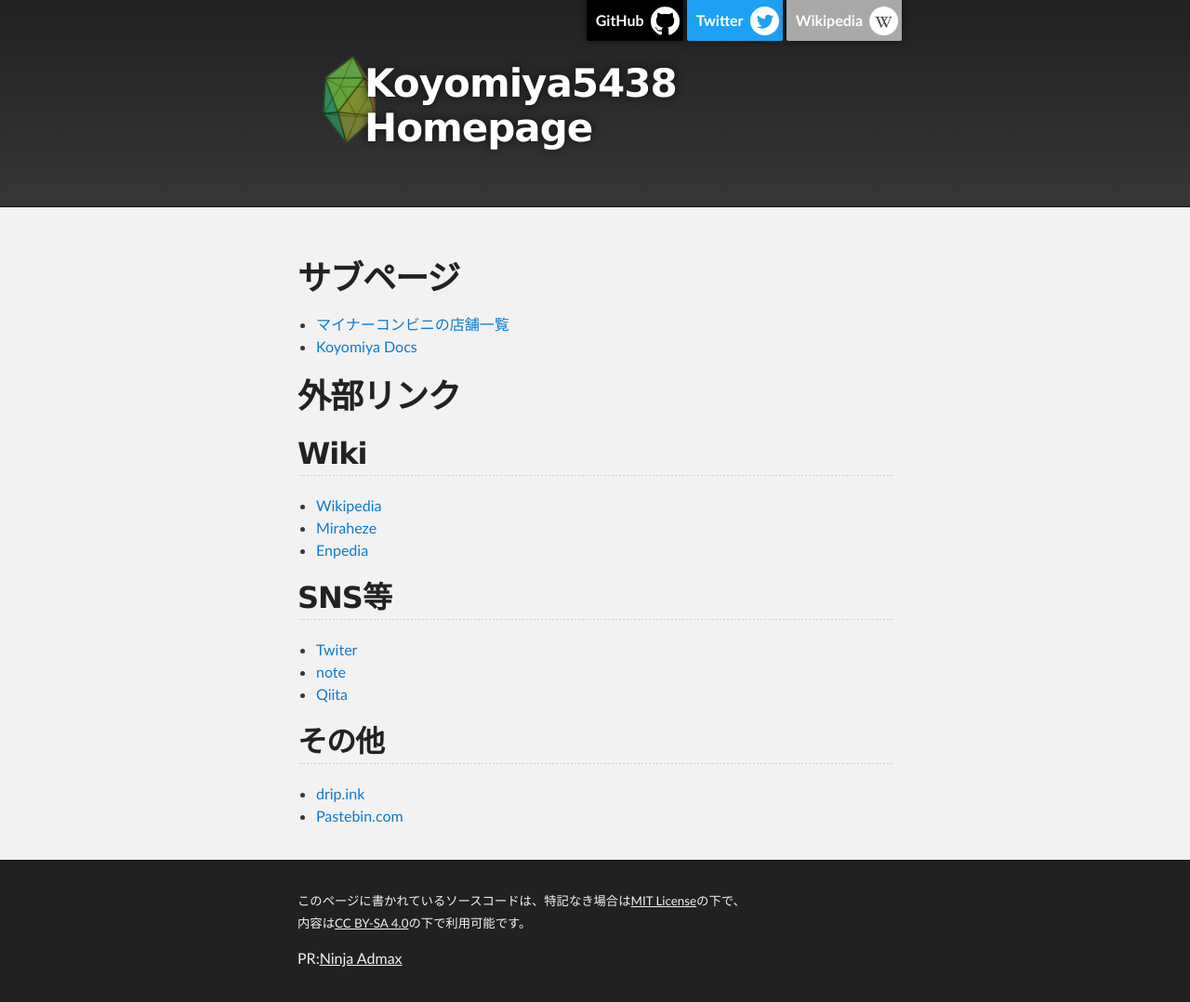
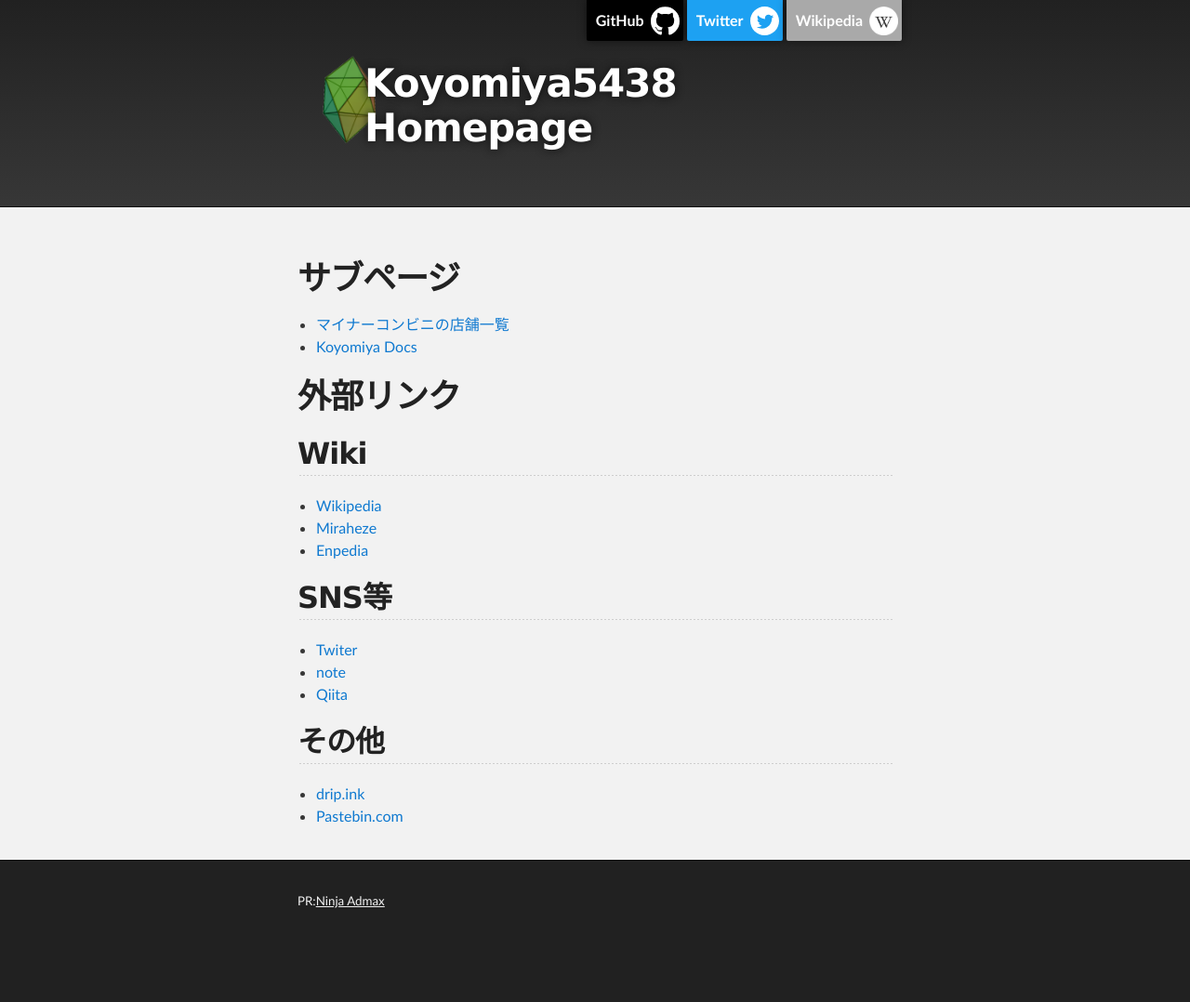
Before and after one commit to koyomiyahouya/koyomiyahouya.github.io, a Jekyll site: the page built from index.md, in a window 1280 px wide. Shown: the whole page at 93% size. Built offline with Jekyll 4.4.1, drawn with Linux system fonts in a browser that asks for light colours; the repository's description, which GitHub fills in, is left out; after the commit the page ends 1015 px from its top, so only the background shows below that.

Commit message:
Update default.html

```diff
--- a/_layouts/default.html
+++ b/_layouts/default.html
@@ -49,8 +49,7 @@
         {% if site.github.is_project_page %}
         <p class="copyright">{{ site.title | default: site.github.repository_name }} maintained by <a href="{{ site.github.owner_url }}">{{ site.github.owner_name }}</a></p>
         {% endif %}
-        <p><span style="font-size:10pt">このページに書かれているソースコードは、特記なき場合は<a href="https://opensource.org/licenses/mit-license.php">MIT License</a>の下で、<br>内容は<a href="https://creativecommons.org/licenses/by-sa/4.0/deed.ja">CC BY-SA 4.0</a>の下で利用可能です。</span></p>
-        <p>PR:<a href="https://adf.shinobi.jp/r/fa573d00b2a77a422d839c382bd28203">Ninja Admax</a>
+        <p><span style="font-size:10pt">PR:<a href="https://adf.shinobi.jp/r/fa573d00b2a77a422d839c382bd28203">Ninja Admax</span></a>
       </footer>
     </div>
 
```
